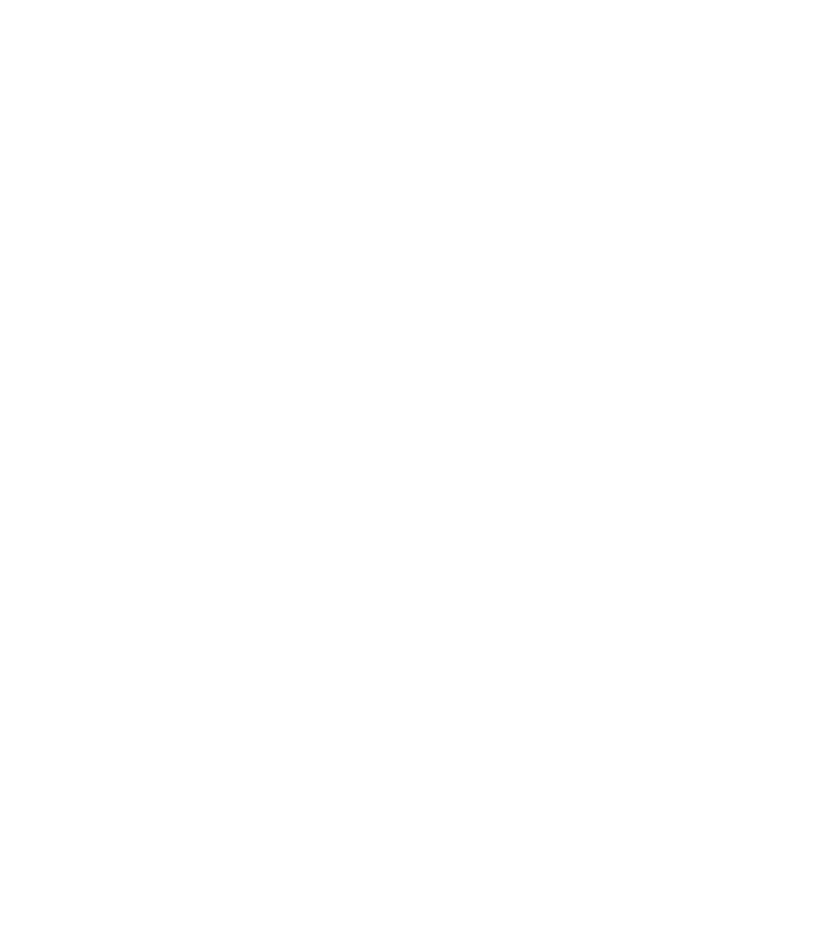
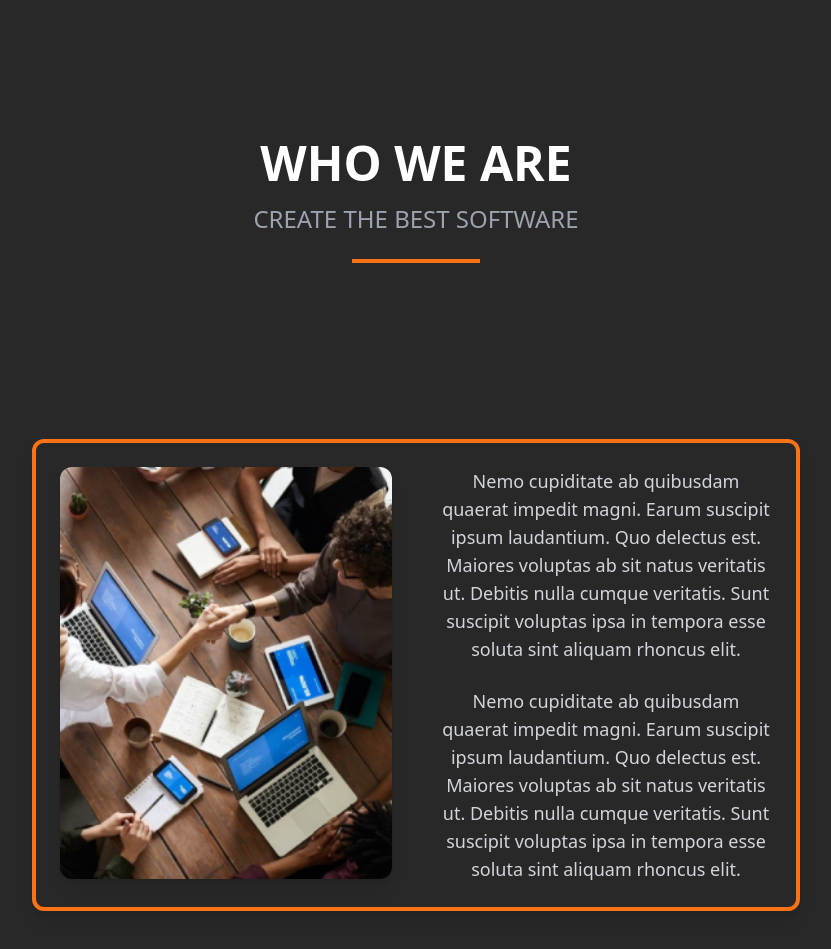
Before and after one commit to VmSoftwareSolution/WebSite_VM_SOFTWARE, an Angular app: page /home in a window 1280 px wide. Shown: the part 1020-1969 px from the top of the page, without its empty margins (224-1055 px from the left). Before the commit the page ends 1015 px from the top, so only its background shows below. Built offline with nearby package versions, Linux system fonts and the light colour scheme.

Commit message:
refactor module about

```diff
--- /dev/null
+++ b/src/app/about/about.component.html
@@ -0,0 +1,52 @@
+<!DOCTYPE html>
+<html lang="en">
+<head>
+    <meta charset="UTF-8">
+    <meta name="viewport" content="width=device-width, initial-scale=1.0">
+    <title>Who We Are</title>
+    <script src="https://cdn.tailwindcss.com"></script>
+</head>
+<body class="text-white bg-customBackground">
+
+    <!-- Hero Section -->
+    <div class="text-center py-20">
+        <h1 class="text-4xl md:text-5xl font-extrabold mb-4">WHO WE ARE</h1>
+        <h2 class="text-xl md:text-2xl text-gray-400 mb-6">CREATE THE BEST SOFTWARE</h2>
+        <div class="w-32 h-1 bg-orange-500 mx-auto mb-8"></div>
+    </div>
+
+    <!-- Content Section -->
+    <div class="flex flex-col md:flex-row justify-between items-center px-8 py-16 md:px-32">
+
+        <!-- Contenedor de Imagen y Texto con borde naranja -->
+        <div class="flex-1 md:flex md:flex-row border-4 border-orange-500 p-6 rounded-xl shadow-lg">
+
+            <!-- Contenedor de la Imagen con animación -->
+            <div class="flex-1 mb-8 md:mb-0 transform transition-transform duration-500 hover:scale-105">
+                <img src="images/about/about.png" alt="About Image" class="w-full rounded-xl shadow-lg">
+            </div>
+
+            <!-- Sección de Contenido de Texto -->
+            <div class="flex-1 md:pl-12 flex flex-col justify-center items-center mt-8 md:mt-0">
+                <p class="text-base md:text-lg text-gray-300 leading-relaxed mb-6 text-center">
+                    Nemo cupiditate ab quibusdam quaerat impedit magni.
+                    Earum suscipit ipsum laudantium. Quo delectus est. Maiores
+                    voluptas ab sit natus veritatis ut. Debitis nulla cumque
+                    veritatis. Sunt suscipit voluptas ipsa in tempora esse soluta
+                    sint aliquam rhoncus elit.
+                </p>
+                <p class="text-base md:text-lg text-gray-300 leading-relaxed text-center">
+                    Nemo cupiditate ab quibusdam quaerat impedit magni.
+                    Earum suscipit ipsum laudantium. Quo delectus est. Maiores
+                    voluptas ab sit natus veritatis ut. Debitis nulla cumque
+                    veritatis. Sunt suscipit voluptas ipsa in tempora esse soluta
+                    sint aliquam rhoncus elit.
+                </p>
+            </div>
+
+        </div>
+
+    </div>
+
+</body>
+</html>
--- a/src/app/home/home.component.html
+++ b/src/app/home/home.component.html
@@ -48,5 +48,10 @@
 
     </div>
 
+    <!-- App About Section with a different background color -->
+    <div class="bg-[rgba(41,40,40,1)] py-16 px-8 md:px-32">
+        <app-about></app-about>
+    </div>
+
 </body>
 </html>
--- a/src/app/home/home.component.ts
+++ b/src/app/home/home.component.ts
@@ -1,11 +1,13 @@
 import { Component } from '@angular/core';
 import { NavbarComponent } from '../components/navbar/navbar.component';
+import { AboutComponent } from '../about/about.component';
 
 @Component({
   selector: 'app-home',
   standalone: true,
   imports: [
-    NavbarComponent
+    NavbarComponent,
+    AboutComponent
   ],
   templateUrl: './home.component.html',
   styleUrl: './home.component.css'
```
Also changed, not shown: src/app/about/about.component.ts (added, +12 -0 lines), public/images/about/about.png (added), src/app/about/about.component.css (added), 1 other file (tests, documents, lock files or other folders).
